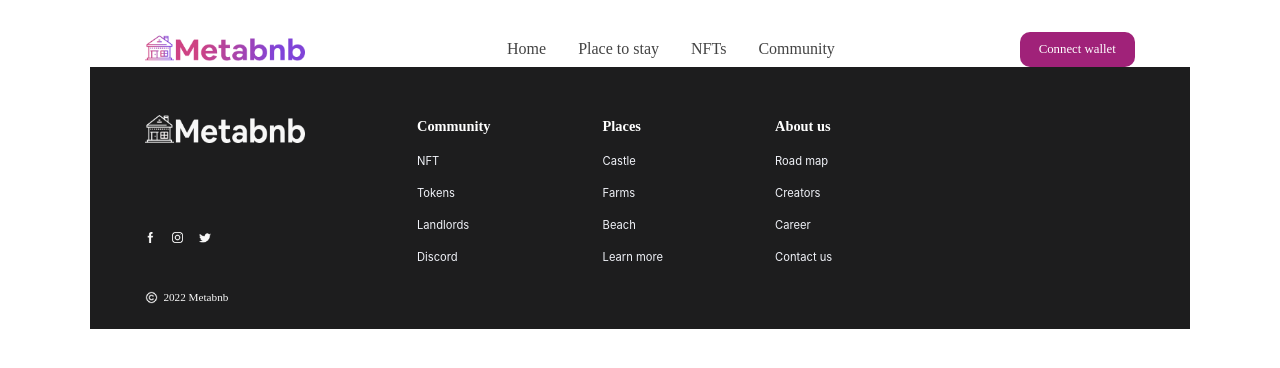
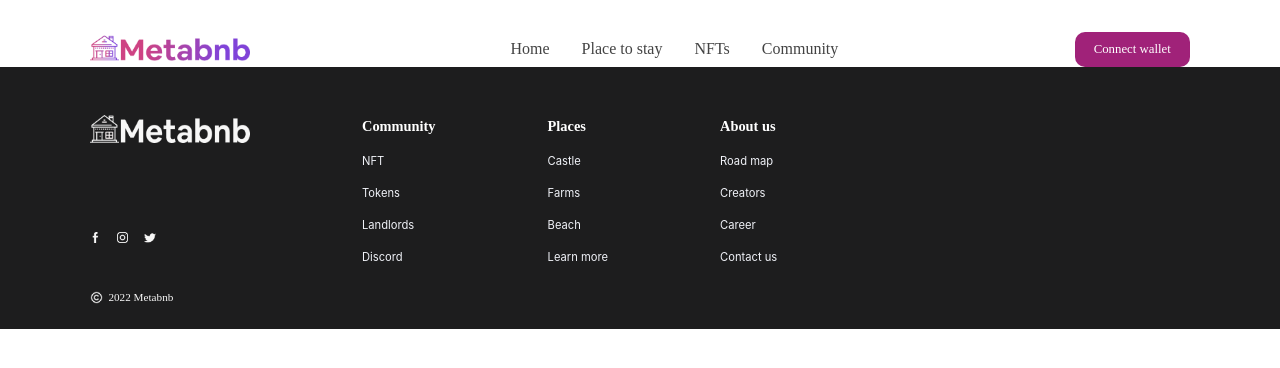
Before and after one commit to Chisquare7/meta-bnb-web, a React (Create React App) app: page / in a window 1280 px wide. Shown: the top 368 px of the page. Built offline with nearby package versions, Linux system fonts and the light colour scheme; a web font is replaced by a local one.

Commit message:
refactor: Remove the section classname for header and footer component to the Homepage

```diff
--- a/src/components/footer.js
+++ b/src/components/footer.js
@@ -9,8 +9,7 @@ import Copyright from '../assets/copyright__icon.png'
 const Footer = () => {
   return (
 		<div>
-			<section className="sect__footer">
-				<div className="sect__container">
+			<section>
 					<div className="footer__flex">
 						<div className="top__foot">
 							<div className="each__footContainer">
@@ -70,7 +69,6 @@ const Footer = () => {
 							<p className="copyright__text">2022 Metabnb</p>
 						</div>
 					</div>
-				</div>
 			</section>
 		</div>
 	);
--- a/src/components/header.js
+++ b/src/components/header.js
@@ -15,8 +15,7 @@ const Header = () => {
 
   return (
 		<div>
-			<div className="header__container">
-				<div className="sect__container">
+			<div>
 					<div className='header__flex'>
 						<div className='main__logoContainer'>
 							<Link>
@@ -62,7 +61,6 @@ const Header = () => {
 							</ul> */}
 						</nav>
 					</div>
-				</div>
 			</div>
 		</div>
 	);
--- a/src/pages/Homepage.js
+++ b/src/pages/Homepage.js
@@ -6,7 +6,7 @@ const Homepage = () => {
   return (
     <div>
       <div>
-        <header>
+        <header className="header__container">
             <div className='sect__container'>
                 <Header />
             </div>
@@ -44,7 +44,7 @@ const Homepage = () => {
                 </div>
             </section>
         </main>
-        <footer>
+        <footer className="sect__footer">
             <div className='sect__container'>
                 <Footer />
             </div>
```
